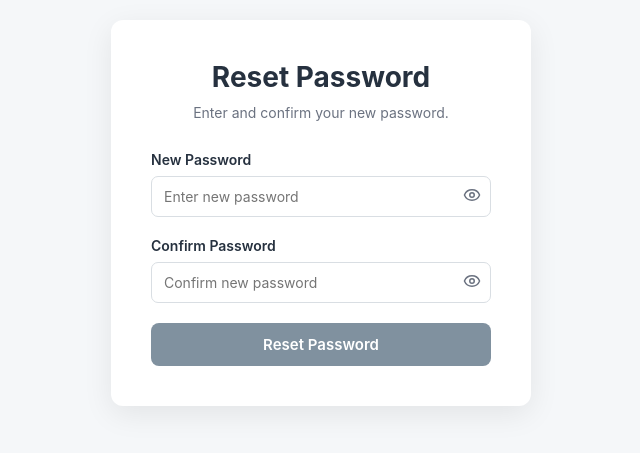
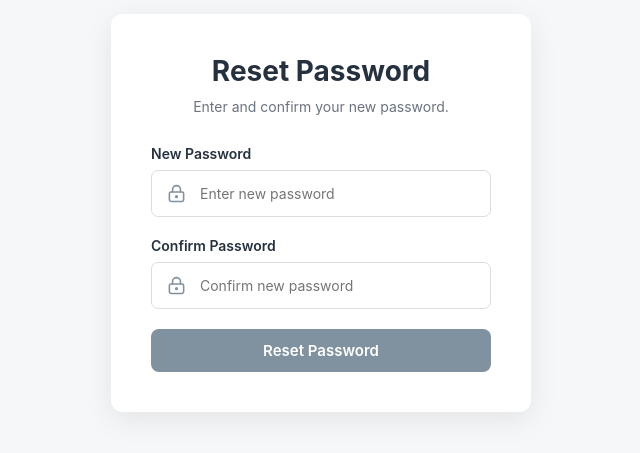
Before and after one commit to anilroyin/SCMS, a React (Vite) app in the folder client/: page /reset-password/1 in a window 1280 px wide. Shown: the part 187-640 px from the top of the page, without its empty margins (319-959 px from the left). Built offline with nearby package versions, Linux system fonts and the light colour scheme.

Commit message:
Add icons in reset password page

```diff
--- a/client/src/pages/resetPassword.jsx
+++ b/client/src/pages/resetPassword.jsx
@@ -1,7 +1,6 @@
-
 import { useEffect, useState } from "react"
 import { useNavigate, useParams } from "react-router-dom"
-import { Eye, EyeOff } from "lucide-react"
+import { Eye, EyeOff, LockKeyhole } from "lucide-react"
 import "./resetPassword.css"
 
 function ResetPassword() {
@@ -10,13 +9,13 @@ function ResetPassword() {
   const [redirectToLogin, setRedirectToLogin] = useState(false)
 
   useEffect(() => {
-  if (!redirectToLogin) return
+    if (!redirectToLogin) return
 
-  const timer = setTimeout(() => {
-    navigate("/login")
-  }, 3000)
+    const timer = setTimeout(() => {
+      navigate("/login")
+    }, 3000)
 
-  return () => clearTimeout(timer)
+    return () => clearTimeout(timer)
   }, [redirectToLogin, navigate])
 
   const [password, setPassword] = useState("")
@@ -94,7 +93,8 @@ function ResetPassword() {
           <div className="form-group">
             <label htmlFor="new-password">New Password</label>
 
-            <div className="reset-password-field">
+            <div className="reset-password-field login-input-wrap">
+              <LockKeyhole size={19} className="input-icon" />
               <input
                 id="new-password"
                 type={showPassword ? "text" : "password"}
@@ -120,7 +120,8 @@ function ResetPassword() {
           <div className="form-group">
             <label htmlFor="confirm-password">Confirm Password</label>
 
-            <div className="reset-password-field">
+            <div className="reset-password-field login-input-wrap">
+              <LockKeyhole size={19} className="input-icon" />
               <input
                 id="confirm-password"
                 type={showConfirmPassword ? "text" : "password"}
```
